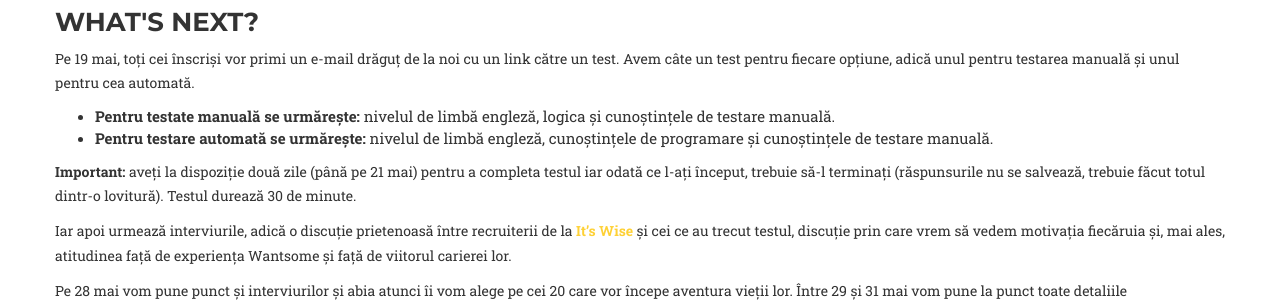
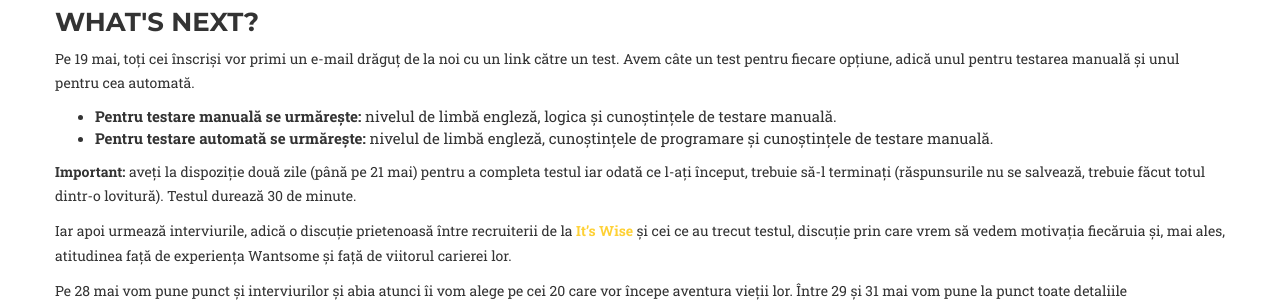
Before and after one commit to wantsomero/wantsomero.github.io, a Jekyll site: the page built from _posts/2017-05-18-s-au-incheiat-inscrierile-now-what.md, in a window 1280 px wide and 900 px high. Shown: the part 375-677 px from the top of the window. Built offline with Jekyll 4.4.1, drawn with Linux system fonts in a browser that asks for light colours; some web fonts are replaced.

Commit message:
fix typo

```diff
--- a/_posts/2017-05-18-s-au-incheiat-inscrierile-now-what.md
+++ b/_posts/2017-05-18-s-au-incheiat-inscrierile-now-what.md
@@ -19,7 +19,7 @@ excerpt_separator: <!--more-->
 Pe 19 mai, toți cei înscriși vor primi un e-mail drăguț de la noi cu un link către un test. Avem câte un test pentru fiecare opțiune, adică unul pentru testarea manuală și unul pentru cea automată.
 
 <ul>
-  <li><strong>Pentru testate manuală se urmărește:</strong> nivelul de limbă engleză, logica și cunoștințele de testare manuală.</li>
+  <li><strong>Pentru testare manuală se urmărește:</strong> nivelul de limbă engleză, logica și cunoștințele de testare manuală.</li>
   <li><strong>Pentru testare automată se urmărește:</strong> nivelul de limbă engleză, cunoștințele de programare și cunoștințele de testare manuală.</li>
 </ul>
 
```
